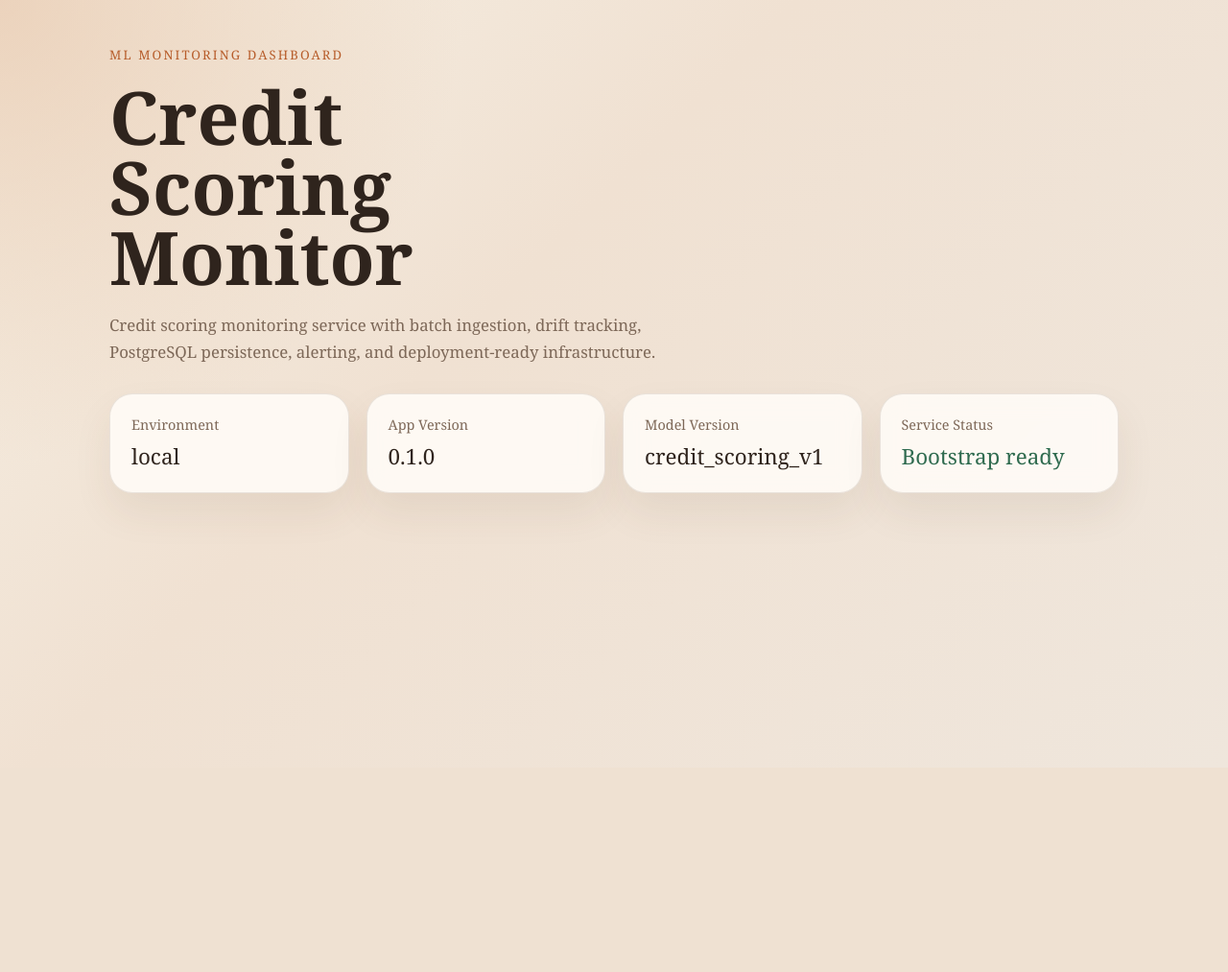
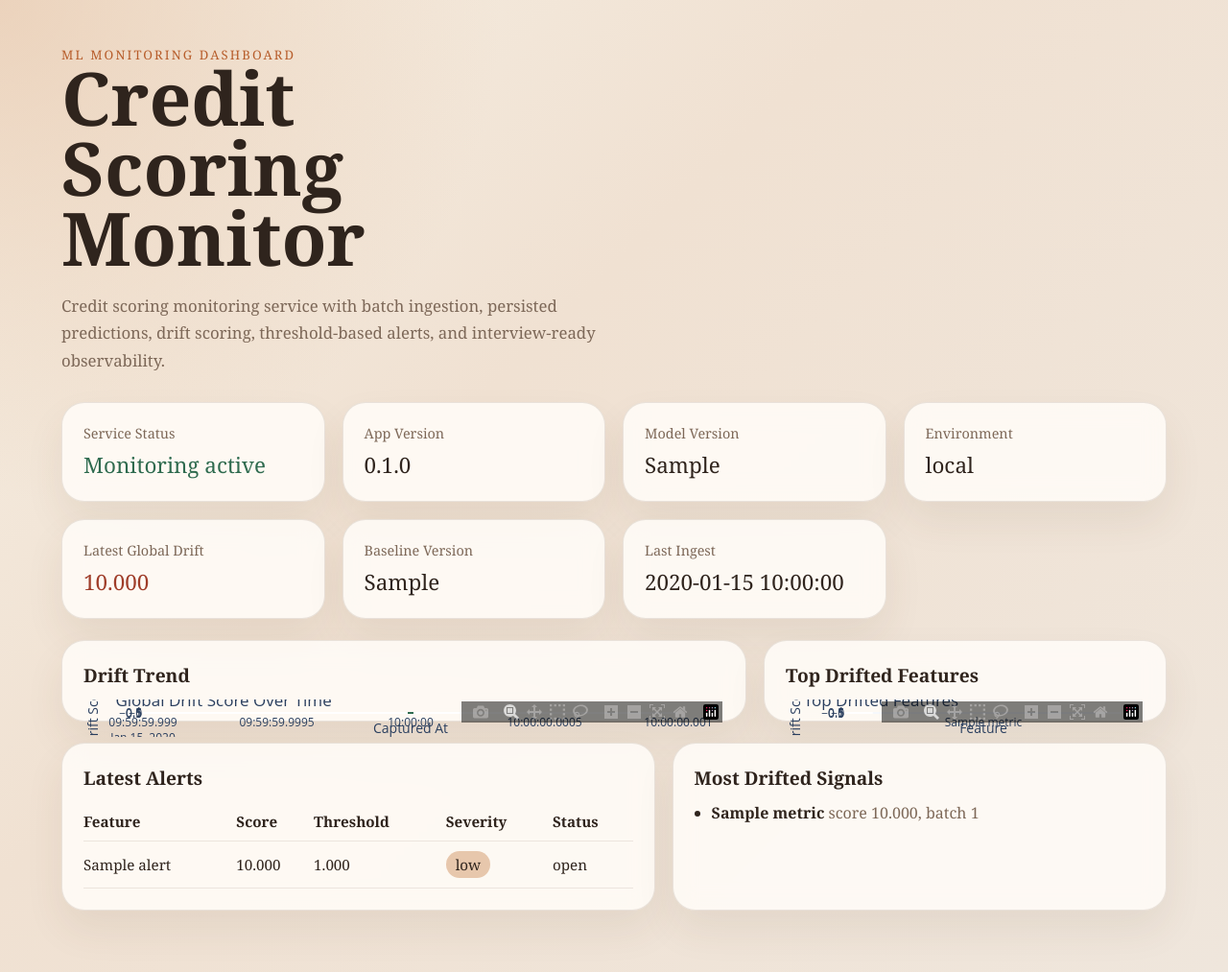
Before and after one commit to IlliaSator/data_monitor, a FastAPI app: page / in a window 1280 px wide. Shown: the whole page at 96% size. Before the commit the page ends 513 px from the top, so only its background shows below. Run offline with FastAPI, Linux system fonts and the light colour scheme; tables that the repository leaves empty hold one stand-in row (values such as "Sample post"); some libraries are stand-ins or nearby versions.

Commit message:
feat: add dashboard and report delivery

```diff
--- a/app/api/v1/router.py
+++ b/app/api/v1/router.py
@@ -2,6 +2,7 @@ from fastapi import APIRouter
 
 from app.api.v1.routes.alerts import router as alerts_router
 from app.api.v1.routes.dashboard import router as dashboard_router
+from app.api.v1.routes.drift import router as drift_router
 from app.api.v1.routes.health import router as health_router
 from app.api.v1.routes.ingest import router as ingest_router
 from app.api.v1.routes.metrics import router as metrics_router
@@ -10,5 +11,6 @@ api_router = APIRouter()
 api_router.include_router(alerts_router, tags=["alerts"])
 api_router.include_router(health_router, tags=["health"])
 api_router.include_router(dashboard_router, tags=["dashboard"])
+api_router.include_router(drift_router, tags=["drift"])
 api_router.include_router(ingest_router, tags=["ingest"])
 api_router.include_router(metrics_router, tags=["metrics"])
--- a/app/api/v1/routes/dashboard.py
+++ b/app/api/v1/routes/dashboard.py
@@ -1,23 +1,63 @@
-from fastapi import APIRouter, Request
+from typing import Annotated
+
+from fastapi import APIRouter, Depends, Request
 from fastapi.responses import HTMLResponse
 from fastapi.templating import Jinja2Templates
+from sqlalchemy.orm import Session
 
 from app.core.config import get_settings
+from app.dashboard.charts import build_global_drift_chart, build_top_feature_chart
+from app.db.session import get_db
+from app.services.alert_service import AlertService
+from app.services.metrics_service import MetricsService
+from app.services.report_service import get_report_service
 
 router = APIRouter()
 templates = Jinja2Templates(directory="app/dashboard/templates")
 
 
+def get_dashboard_context(
+    db: Annotated[Session, Depends(get_db)],
+) -> dict:
+    settings = get_settings()
+    metrics_service = MetricsService(db)
+    alert_service = AlertService(db)
+    report_service = get_report_service(db)
+    history = metrics_service.get_history()
+    alerts = alert_service.list_alerts(unresolved_only=True)
+    latest_report = report_service.get_latest_report()
+
+    latest_global = history.global_metrics[0] if history.global_metrics else None
+    last_ingest_at = latest_global.created_at if latest_global is not None else None
+
+    return {
+        "app_name": settings.app_name,
+        "app_version": settings.app_version,
+        "environment": settings.environment,
+        "model_version": latest_global.model_version if latest_global else settings.model_version,
+        "service_status": "Monitoring active",
+        "last_ingest_at": last_ingest_at,
+        "latest_report_url": "/drift/report" if latest_report else None,
+        "global_drift_chart": build_global_drift_chart(history.global_metrics),
+        "top_feature_chart": build_top_feature_chart(history.feature_metrics),
+        "alerts": alerts[:10],
+        "top_features": sorted(
+            history.feature_metrics,
+            key=lambda item: item.drift_score,
+            reverse=True,
+        )[:5],
+        "latest_global_score": latest_global.global_drift_score if latest_global else None,
+        "latest_baseline_version": latest_global.baseline_version if latest_global else None,
+    }
+
+
 @router.get("/", response_class=HTMLResponse)
-async def dashboard(request: Request) -> HTMLResponse:
-    settings = get_settings()
+async def dashboard(
+    request: Request,
+    context: Annotated[dict, Depends(get_dashboard_context)],
+) -> HTMLResponse:
     return templates.TemplateResponse(
         request,
         "dashboard.html",
-        {
-            "app_name": settings.app_name,
-            "app_version": settings.app_version,
-            "environment": settings.environment,
-            "model_version": settings.model_version,
-        },
+        {"request": request, **context},
     )
--- a/app/dashboard/templates/dashboard.html
+++ b/app/dashboard/templates/dashboard.html
@@ -15,6 +15,7 @@
         --accent: #b75d2b;
         --accent-soft: #e7c7ac;
         --success: #2f6b4f;
+        --danger: #9f3d29;
       }
 
       * {
@@ -32,7 +33,7 @@
       }
 
       main {
-        max-width: 1100px;
+        max-width: 1200px;
         margin: 0 auto;
         padding: 48px 24px 64px;
       }
@@ -41,6 +42,14 @@
         display: grid;
         gap: 20px;
         margin-bottom: 28px;
+      }
+
+      .hero-top {
+        display: flex;
+        justify-content: space-between;
+        gap: 16px;
+        align-items: flex-start;
+        flex-wrap: wrap;
       }
 
       .eyebrow {
@@ -66,10 +75,35 @@
         color: var(--muted);
       }
 
+      .cta {
+        display: inline-flex;
+        align-items: center;
+        gap: 10px;
+        padding: 12px 18px;
+        border-radius: 999px;
+        background: var(--accent);
+        color: #fff8f1;
+        text-decoration: none;
+      }
+
       .grid {
         display: grid;
         gap: 18px;
         grid-template-columns: repeat(auto-fit, minmax(220px, 1fr));
+        margin-bottom: 22px;
+      }
+
+      .analytics-grid {
+        display: grid;
+        gap: 18px;
+        grid-template-columns: 1.7fr 1fr;
+        margin-bottom: 22px;
+      }
+
+      .detail-grid {
+        display: grid;
+        gap: 18px;
+        grid-template-columns: 1.2fr 1fr;
       }
 
       .card {
@@ -96,23 +130,81 @@
       .status {
         color: var(--success);
       }
+
+      .alert {
+        color: var(--danger);
+      }
+
+      .section-title {
+        margin: 0 0 12px;
+        font-size: 1.2rem;
+      }
+
+      .table {
+        width: 100%;
+        border-collapse: collapse;
+      }
+
+      .table th,
+      .table td {
+        padding: 10px 0;
+        border-bottom: 1px solid rgba(83, 56, 34, 0.1);
+        text-align: left;
+        font-size: 0.95rem;
+      }
+
+      .pill {
+        display: inline-flex;
+        padding: 4px 10px;
+        border-radius: 999px;
+        background: var(--accent-soft);
+      }
+
+      ul.compact {
+        margin: 0;
+        padding-left: 18px;
+      }
+
+      ul.compact li {
+        margin-bottom: 10px;
+      }
+
+      .muted {
+        color: var(--muted);
+      }
+
+      @media (max-width: 900px) {
+        .analytics-grid,
+        .detail-grid {
+          grid-template-columns: 1fr;
+        }
+      }
     </style>
   </head>
   <body>
     <main>
       <section class="hero">
-        <p class="eyebrow">ML Monitoring Dashboard</p>
-        <h1>{{ app_name }}</h1>
+        <div class="hero-top">
+          <div>
+            <p class="eyebrow">ML Monitoring Dashboard</p>
+            <h1>{{ app_name }}</h1>
+          </div>
+          {% if latest_report_url %}
+          <a class="cta" href="{{ latest_report_url }}" target="_blank" rel="noreferrer">
+            Open Latest Drift Report
+          </a>
+          {% endif %}
+        </div>
         <p class="subtitle">
-          Credit scoring monitoring service with batch ingestion, drift tracking,
-          PostgreSQL persistence, alerting, and deployment-ready infrastructure.
+          Credit scoring monitoring service with batch ingestion, persisted predictions,
+          drift scoring, threshold-based alerts, and interview-ready observability.
         </p>
       </section>
 
       <section class="grid">
         <article class="card">
-          <span class="label">Environment</span>
-          <p class="value">{{ environment }}</p>
+          <span class="label">Service Status</span>
+          <p class="value status">{{ service_status }}</p>
         </article>
         <article class="card">
           <span class="label">App Version</span>
@@ -123,8 +215,88 @@
           <p class="value">{{ model_version }}</p>
         </article>
         <article class="card">
-          <span class="label">Service Status</span>
-          <p class="value status">Bootstrap ready</p>
+          <span class="label">Environment</span>
+          <p class="value">{{ environment }}</p>
+        </article>
+        <article class="card">
+          <span class="label">Latest Global Drift</span>
+          <p class="value {% if latest_global_score and latest_global_score >= 0.7 %}alert{% else %}status{% endif %}">
+            {{ "%.3f"|format(latest_global_score) if latest_global_score is not none else "n/a" }}
+          </p>
+        </article>
+        <article class="card">
+          <span class="label">Baseline Version</span>
+          <p class="value">{{ latest_baseline_version or "n/a" }}</p>
+        </article>
+        <article class="card">
+          <span class="label">Last Ingest</span>
+          <p class="value">{{ last_ingest_at or "No batches yet" }}</p>
+        </article>
+      </section>
+
+      <section class="analytics-grid">
+        <article class="card">
+          <h2 class="section-title">Drift Trend</h2>
+          {% if global_drift_chart %}
+          {{ global_drift_chart | safe }}
+          {% else %}
+          <p class="muted">No drift history yet. Send a batch to populate the timeline.</p>
+          {% endif %}
+        </article>
+        <article class="card">
+          <h2 class="section-title">Top Drifted Features</h2>
+          {% if top_feature_chart %}
+          {{ top_feature_chart | safe }}
+          {% else %}
+          <p class="muted">Feature-level drift appears after the first ingest.</p>
+          {% endif %}
+        </article>
+      </section>
+
+      <section class="detail-grid">
+        <article class="card">
+          <h2 class="section-title">Latest Alerts</h2>
+          {% if alerts %}
+          <table class="table">
+            <thead>
+              <tr>
+                <th>Feature</th>
+                <th>Score</th>
+                <th>Threshold</th>
+                <th>Severity</th>
+                <th>Status</th>
+              </tr>
+            </thead>
+            <tbody>
+              {% for alert in alerts %}
+              <tr>
+                <td>{{ alert.feature_name or "global" }}</td>
+                <td>{{ "%.3f"|format(alert.drift_score) }}</td>
+                <td>{{ "%.3f"|format(alert.threshold) }}</td>
+                <td><span class="pill">{{ alert.severity }}</span></td>
+                <td>{{ alert.status }}</td>
+              </tr>
+              {% endfor %}
+            </tbody>
+          </table>
+          {% else %}
+          <p class="muted">No alerts are open right now.</p>
+          {% endif %}
+        </article>
+        <article class="card">
+          <h2 class="section-title">Most Drifted Signals</h2>
+          {% if top_features %}
+          <ul class="compact">
+            {% for feature in top_features %}
+            <li>
+              <strong>{{ feature.feature_name }}</strong>
+              <span class="muted">score {{ "%.3f"|format(feature.drift_score) }}, batch {{ feature.batch_id }}</span>
+            </li>
+            {% endfor %}
+          </ul>
+          {% else %}
+          <p class="muted">Feature summary will appear after the first report is generated.</p>
+          {% endif %}
         </article>
       </section>
     </main>
```
Also changed, not shown: app/api/v1/routes/drift.py (added, +34 -0 lines), app/api/v1/routes/health.py (+9 -1 lines), app/dashboard/charts.py (added, +70 -0 lines), app/services/health_service.py (+37 -6 lines), app/services/report_service.py (+26 -1 lines).
